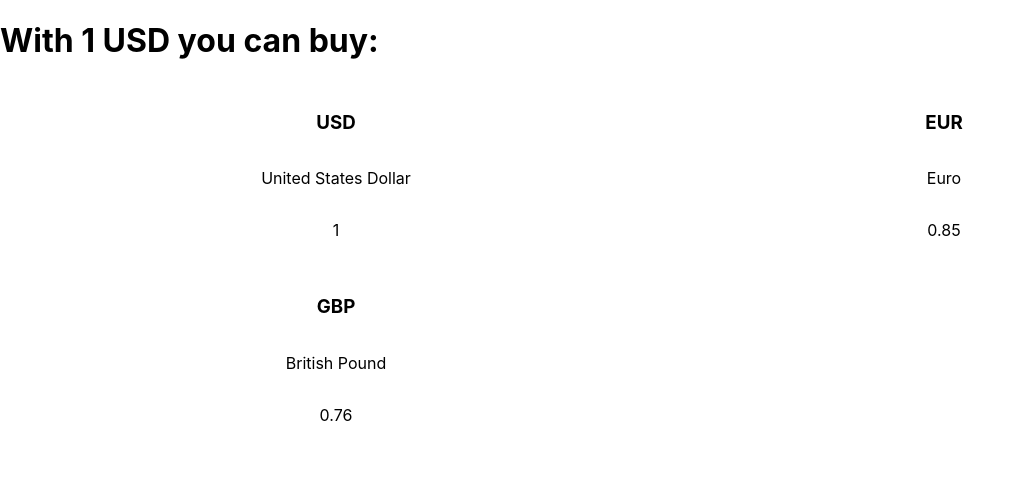
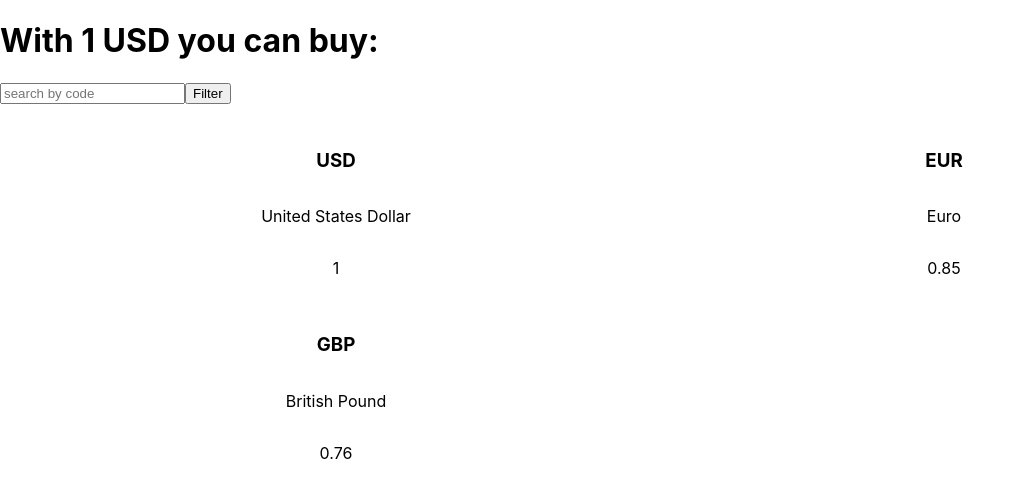
Before and after one commit to Alejandro-Bernal-M/my-currency, a React (Create React App) app: page / in a window 1280 px wide. Shown: the top 498 px of the page, without its empty margins (0-1025 px from the left). Built offline with nearby package versions, Linux system fonts and the light colour scheme; no server answers.

Commit message:
Filter functionality implemented

```diff
--- a/src/routes/Home.jsx
+++ b/src/routes/Home.jsx
@@ -2,21 +2,50 @@ import { useEffect } from 'react';
 import { useDispatch, useSelector } from 'react-redux';
 import { getCurrencies, getCurrencyPrice } from '../redux/currency/currencySlice';
 import CurrencyComponent from '../components/Currency';
+import { useNavigate } from 'react-router-dom';
 
 const Home = () => {
   const dispatch = useDispatch();
   const  currencies  = useSelector(state => state.currency.allCurrencies);
   const price = useSelector(state => state.currency.usdPrice);
+  const navigate = useNavigate();
 
   useEffect(() => {
     dispatch(getCurrencies());
     dispatch(getCurrencyPrice());
   }, [dispatch]);
 
+  const handleSearch = () => {
+    const search = document.querySelector('.search');
+    const error = document.querySelector('.error');
+    const result = document.querySelector('.search-result');
+    if(search.value === '') {
+      error.textContent = 'Please enter a currency code';
+      result.textContent = '';
+      return;
+    } else {
+      error.textContent = '';
+      if(!currencies[search.value]) {
+        error.textContent = 'Currency not found';
+        result.textContent = '';
+        return;
+      } else {
+        error.textContent = '';
+        navigate(`/${search.value}`);
+      }
+    }
+  };
 
   return (
     <div className="App">
       <h1>With 1 USD you can buy:</h1>
+      <div className='search-bar'>
+        <input type='text' className='search' placeholder='search by code'></input>
+        <button type='button' onClick={handleSearch}>Filter</button>
+        <p className='error'></p>
+      </div>
+      <div className='search-result'>
+      </div>
       <div className="currencies-holder">
         {Object.keys(currencies).map((key) => (
           <CurrencyComponent key={key} title={key} description={currencies[key]} price={price[key]} />
```
